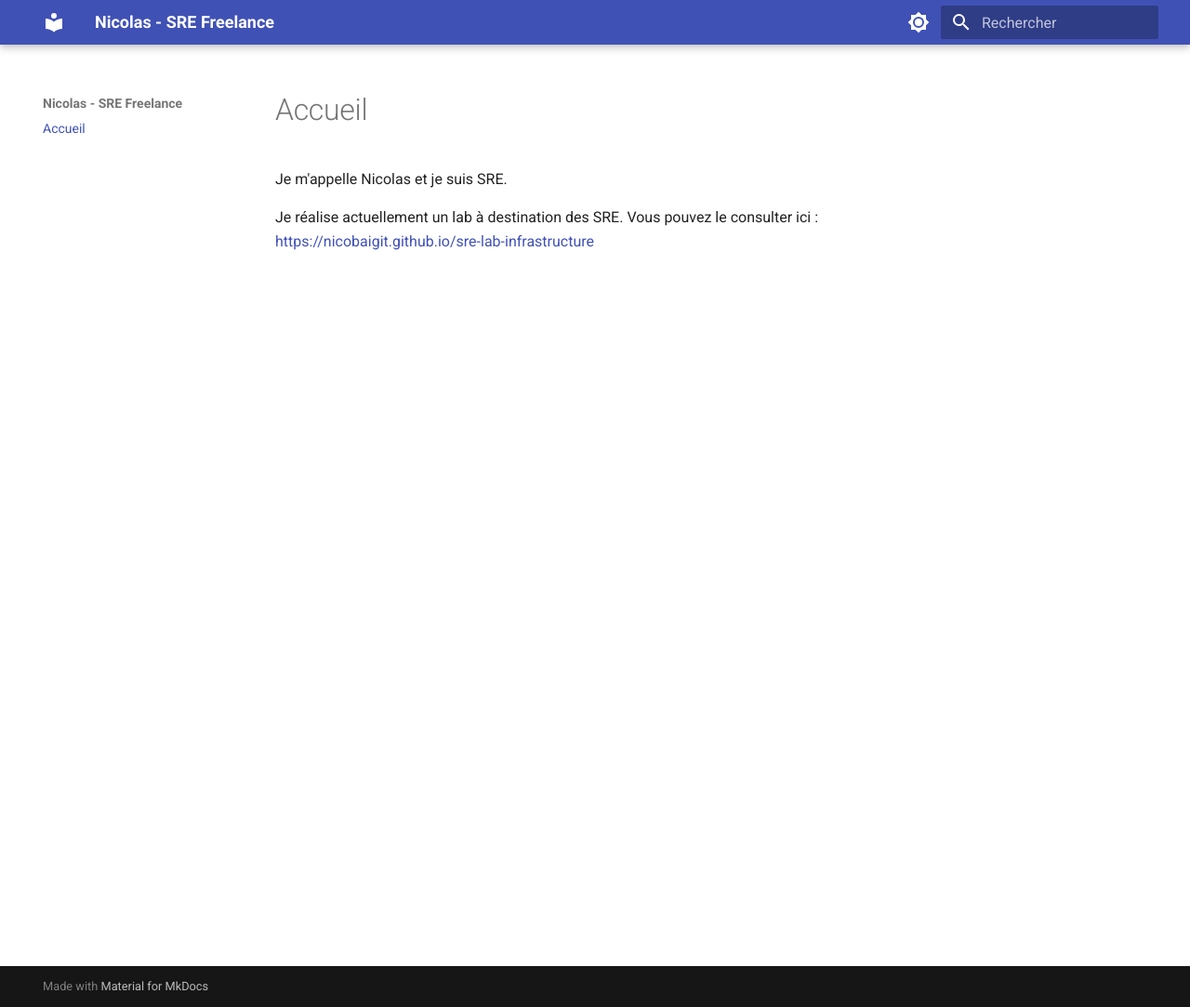
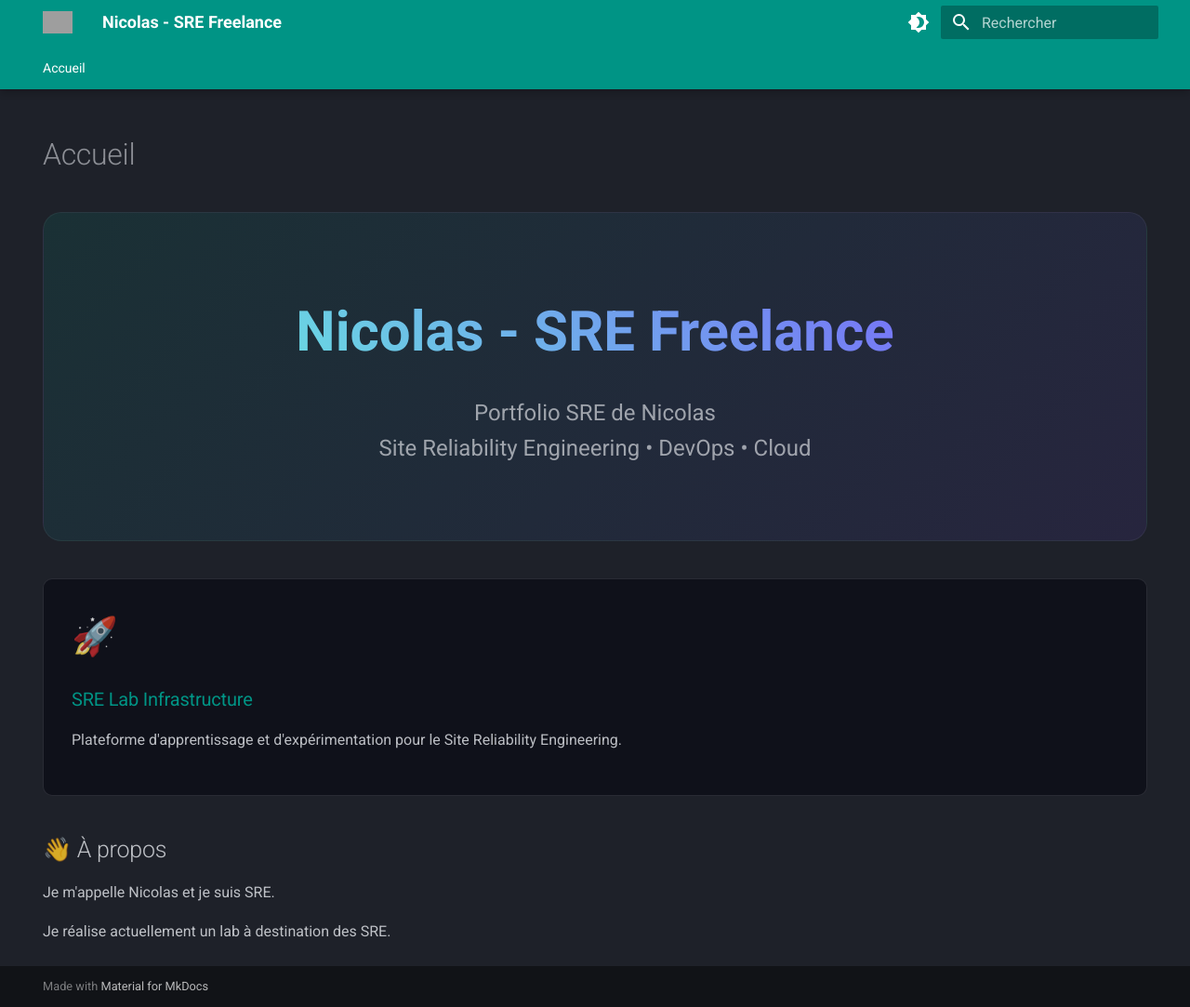
Before and after one commit to NicoBaiGit/presentation, an MkDocs documentation site: the page built from docs/index.md, in a window 1280 px wide and 1083 px high. Shown: the whole window at 93% size. Built offline with MkDocs 1.6.1 and Material for MkDocs 9.7.7, drawn with Linux system fonts in a browser that asks for light colours; grey boxes are pictures that could not be loaded.

Commit message:
style(theme): align visual identity with sre-lab-infrastructure

```diff
--- a/docs/index.md
+++ b/docs/index.md
@@ -1,5 +1,30 @@
-# Accueil
+---
+hide:
+  - navigation
+  - toc
+---
+
+<div class="hero-section">
+  <div class="hero-title">Nicolas - SRE Freelance</div>
+  <div class="hero-subtitle">
+    Portfolio SRE de Nicolas
+    <br>
+    Site Reliability Engineering • DevOps • Cloud
+  </div>
+</div>
+
+<div class="grid-cards">
+
+<a href="https://nicobaigit.github.io/sre-lab-infrastructure" class="card">
+  <span class="card-icon">🚀</span>
+  <h3>SRE Lab Infrastructure</h3>
+  <p>Plateforme d'apprentissage et d'expérimentation pour le Site Reliability Engineering.</p>
+</a>
+
+</div>
+
+## 👋 À propos
 
 Je m'appelle Nicolas et je suis SRE.
 
-Je réalise actuellement un lab à destination des SRE. Vous pouvez le consulter ici : [https://nicobaigit.github.io/sre-lab-infrastructure](https://nicobaigit.github.io/sre-lab-infrastructure)
+Je réalise actuellement un lab à destination des SRE.
--- /dev/null
+++ b/docs/stylesheets/extra.css
@@ -0,0 +1,75 @@
+:root {
+  --md-primary-fg-color:        #00BFA5; /* Teal A700 */
+  --md-primary-fg-color--light: #64FFDA;
+  --md-primary-fg-color--dark:  #009688;
+  --md-accent-fg-color:         #7C4DFF; /* Deep Purple A200 */
+}
+
+[data-md-color-scheme="slate"] {
+  --md-bg-color: #0f111a; /* Darker, bluer background */
+  --md-code-bg-color: #1a1c25;
+}
+
+/* Hero Section Styling */
+.hero-section {
+    text-align: center;
+    padding: 4rem 0;
+    background: linear-gradient(135deg, rgba(0,191,165,0.1) 0%, rgba(124,77,255,0.1) 100%);
+    border-radius: 1rem;
+    margin-bottom: 2rem;
+    border: 1px solid rgba(255,255,255,0.05);
+}
+
+.hero-title {
+    font-size: 3rem;
+    font-weight: 800;
+    background: -webkit-linear-gradient(45deg, #64FFDA, #7C4DFF);
+    -webkit-background-clip: text;
+    -webkit-text-fill-color: transparent;
+    margin-bottom: 1rem;
+}
+
+.hero-subtitle {
+    font-size: 1.2rem;
+    color: var(--md-typeset-color);
+    opacity: 0.8;
+    max-width: 600px;
+    margin: 0 auto;
+}
+
+/* Card Grid */
+.grid-cards {
+    display: grid;
+    grid-template-columns: repeat(auto-fit, minmax(250px, 1fr));
+    gap: 1.5rem;
+    margin-top: 2rem;
+}
+
+.card {
+    background: var(--md-bg-color);
+    border: 1px solid var(--md-default-fg-color--lightest);
+    border-radius: 0.5rem;
+    padding: 1.5rem;
+    transition: transform 0.2s, box-shadow 0.2s;
+    cursor: pointer;
+    text-decoration: none !important;
+    color: inherit !important;
+    display: block;
+}
+
+.card:hover {
+    transform: translateY(-5px);
+    box-shadow: 0 10px 20px rgba(0,0,0,0.2);
+    border-color: var(--md-primary-fg-color);
+}
+
+.card h3 {
+    margin-top: 0;
+    color: var(--md-primary-fg-color);
+}
+
+.card-icon {
+    font-size: 2rem;
+    margin-bottom: 1rem;
+    display: block;
+}
--- a/mkdocs.yml
+++ b/mkdocs.yml
@@ -1,35 +1,52 @@
 site_name: Nicolas - SRE Freelance
 site_url: https://NicoBaiGit.github.io/presentation/
 site_description: Portfolio SRE de Nicolas
+site_author: Nicolas Bailleul
 
 theme:
   name: material
   language: fr
+  logo: material/server-network
+  favicon: material/server-network
   palette:
-    # Mode clair par défaut, bascule vers sombre
+    # Dark mode by default (SRE Style)
+    - scheme: slate
+      primary: teal
+      accent: deep-purple
+      toggle:
+        icon: material/brightness-4
+        name: Passer en mode clair
+    # Light mode option
     - scheme: default
-      primary: indigo
-      accent: indigo
+      primary: teal
+      accent: deep-purple
       toggle:
         icon: material/brightness-7
-        name: Passer au mode sombre
-    - scheme: slate
-      primary: indigo
-      accent: indigo
-      toggle:
-        icon: material/brightness-4
-        name: Passer au mode clair
+        name: Passer en mode sombre
   features:
-    - navigation.instant
-    - navigation.tracking
+    - navigation.tabs
+    - navigation.tabs.sticky
     - navigation.sections
     - navigation.expand
     - navigation.top
+    - navigation.tracking
+    - toc.integrate
+    - search.suggest
+    - search.highlight
+    - content.code.copy
+    - content.action.edit
+
+extra_css:
+  - stylesheets/extra.css
 
 markdown_extensions:
   - admonition
   - pymdownx.details
   - pymdownx.superfences
+  - pymdownx.highlight:
+      anchor_linenums: true
+  - pymdownx.inlinehilite
+  - pymdownx.snippets
   - attr_list
 
 nav:
```
